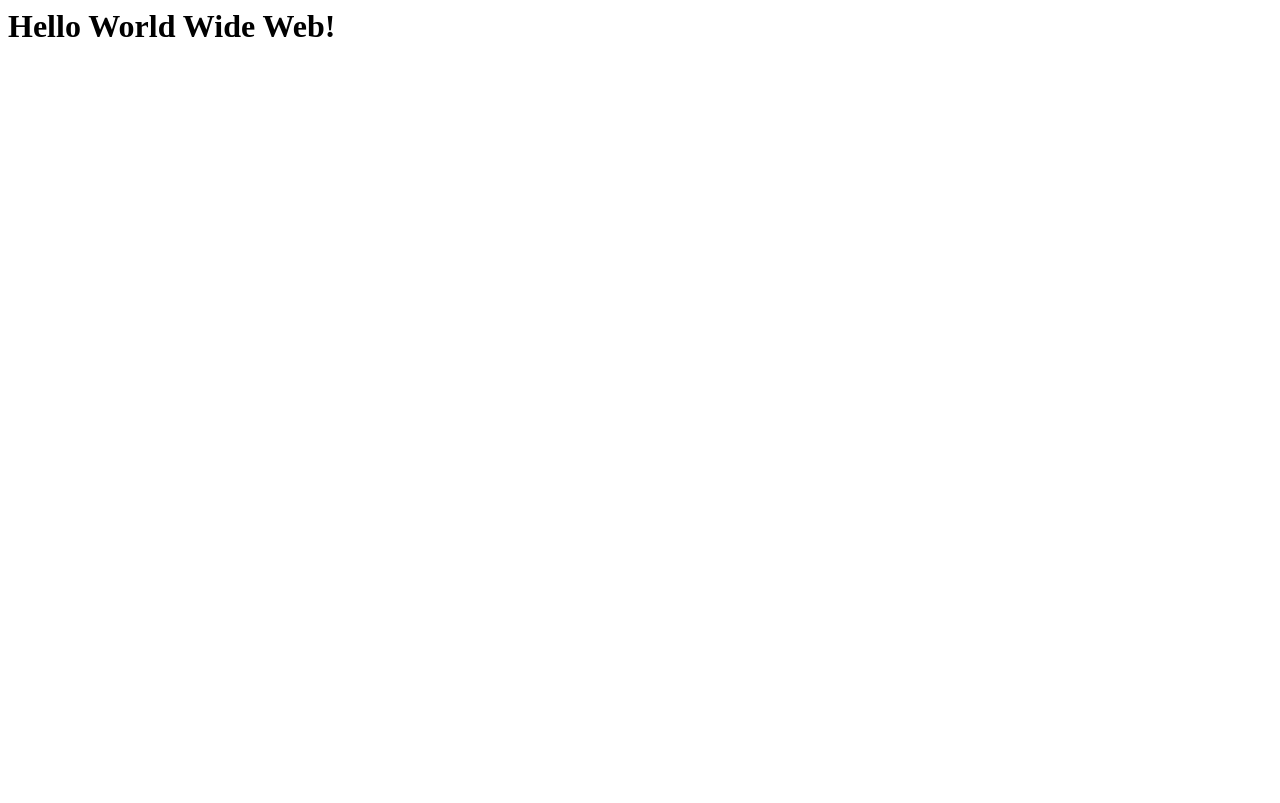
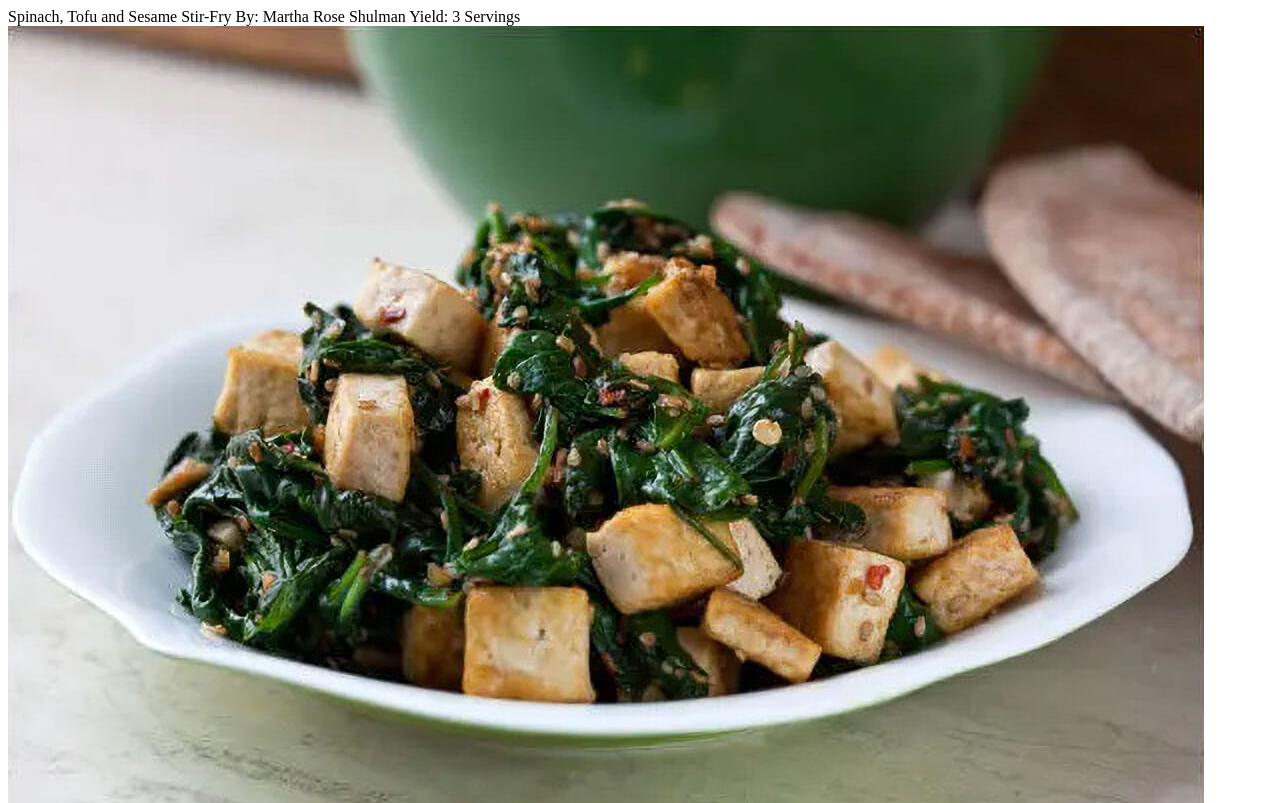
Before and after one commit to g28smith/exercise-7-1, a plain HTML site: page index.html in a window 1280 px wide. Shown: the top 803 px of the page. Drawn offline with Linux system fonts and the light colour scheme.

Commit message:
main div created

```diff
--- a/index.html
+++ b/index.html
@@ -1 +1,47 @@
-<h1>Hello World Wide Web!</h1>
+<!DOCTYPE html>
+<html lang="us">
+<head>
+  <meta charset="UTF-8">
+  <title>Tofu V1</title>
+  <style>
+    #main { width: 1200px;}
+  </style>
+
+  </head>
+<body>
+<div id="main">
+
+
+
+
+Spinach, Tofu and Sesame Stir-Fry
+By: Martha Rose Shulman
+Yield: 3 Servings
+<img src="recipe-photo-Enhanced-SR.jpg" alt="tasty tofu">
+Ingredients
+
+1 tablespoon canola oil
+½ pound tofu, cut in small dice
+1 large garlic clove, minced
+1 teaspoon grated or minced fresh ginger
+¼ teaspoon red chili flakes
+Soy sauce to taste
+16-ounce bag baby spinach, rinsed
+2 tablespoons toasted sesame seeds
+1 teaspoon sesame oil
+
+Preparation
+
+Step 1
+Heat the canola oil over medium-high heat in a large nonstick skillet or wok, and add the tofu. Stir-fry until the tofu is lightly colored, three to five minutes, and add the garlic, ginger and chili flakes. Cook, stirring, until fragrant, about one minute, and add soy sauce to taste. Add the spinach and stir-fry until the spinach wilts, about one minute. Stir in the sesame seeds, and add more soy sauce to taste. Remove from the heat.
+
+Step 2
+Using tongs, transfer the spinach and tofu mixture to a serving bowl, leaving the liquid behind in the pan or wok. Drizzle with the sesame oil, and add more soy sauce as desired. Serve with rice or other grains, or noodles. You may also use it as a filling for whole wheat pita bread.
+
+Tip
+Advance preparation: This is a last-minute preparation, but you can have your ingredients prepared well in advance.
+</div>
+
+
+  </body>
+</html>
```
Also changed, not shown: recipe-photo-Enhanced-SR.jpg (added).
